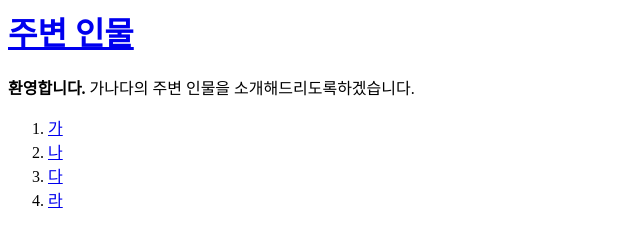
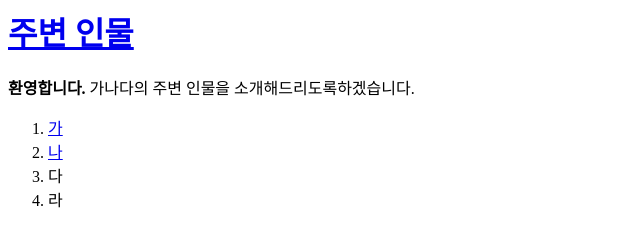
Before and after one commit to Heee315/myweb, a plain HTML site: page index.html in a window 1280 px wide. Shown: the full height of the page, 0-640 px from the left. Drawn offline with Linux system fonts and the light colour scheme.

Commit message:
Update index.html

```diff
--- a/index.html
+++ b/index.html
@@ -10,8 +10,8 @@
         <ol>
             <li><a href="1.html">가</a></li>
             <li><a href="2.html">나</a></li>
-            <li><a href="3.html">다</a></li>
-            <li><a href="4.html">라</a></li>
+            <li>다</li>
+            <li>라</li>
         </ol>
     </body>
 </html>
```
